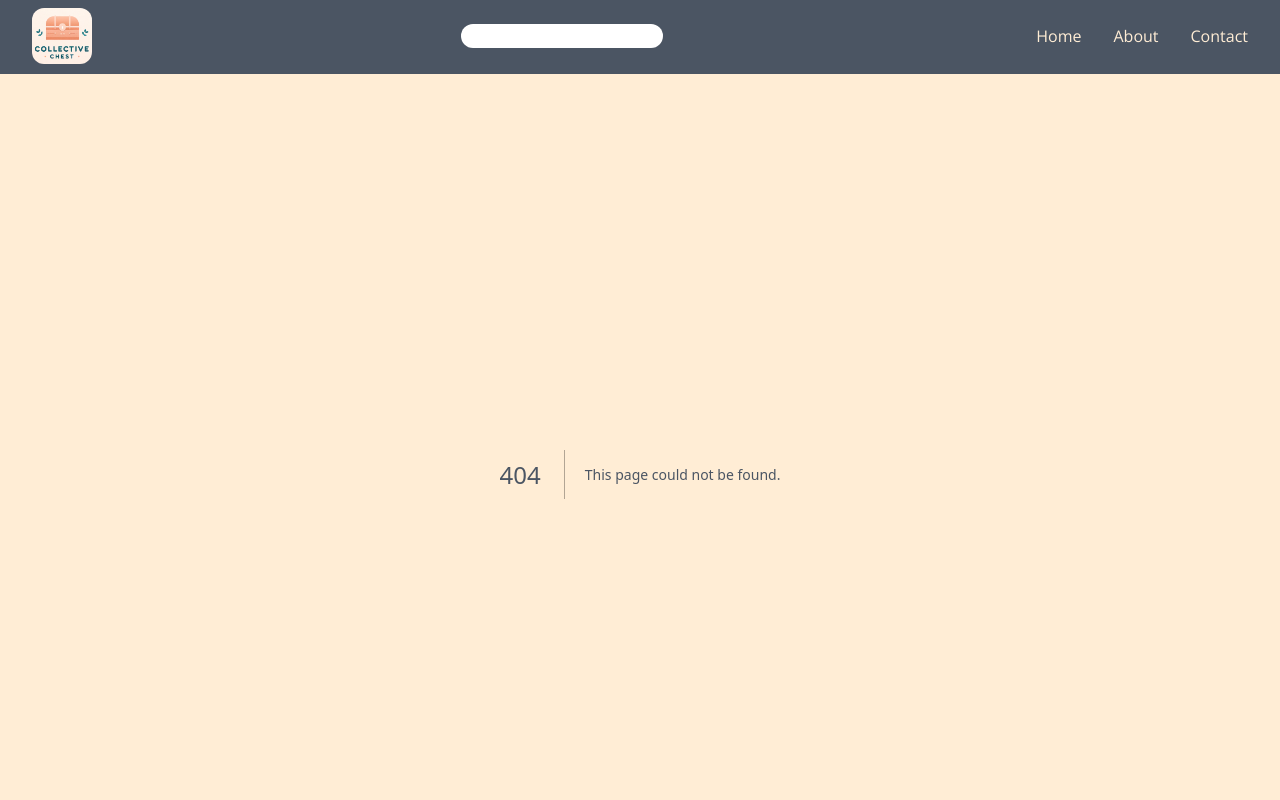
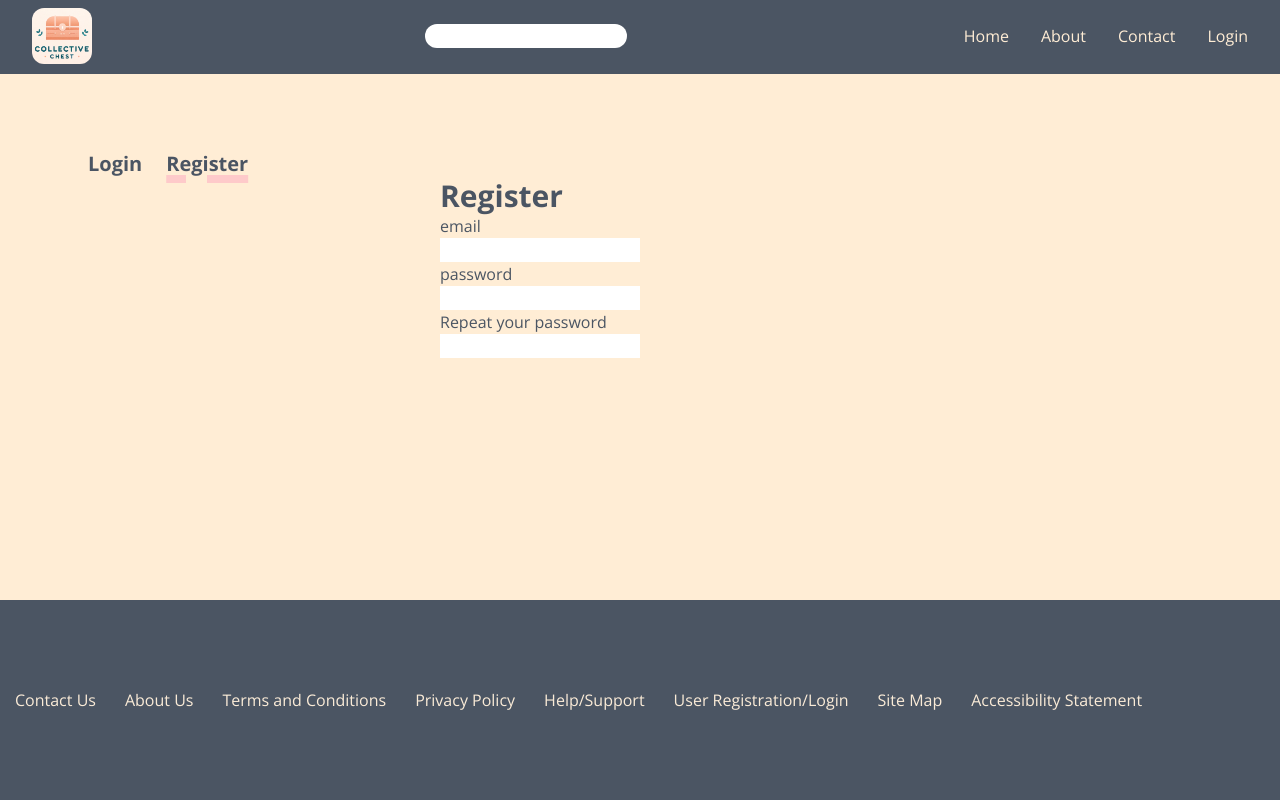
Before and after one commit to Jarle302/sp2Next, a Next.js app: page /profile/register in a window 1280 px wide. Before the commit this address had no page. Shown: the top 800 px of the page. Built offline with nearby package versions, Linux system fonts and the light colour scheme.

Commit message:
add login register pages

```diff
--- a/app/login/page.tsx
+++ /dev/null
@@ -1,8 +0,0 @@
-
-export default function login() {
-    return (
-        <main>
-            <h1>Login</h1>
-        </main>
-    )
-}
--- /dev/null
+++ b/app/profile/layout.tsx
@@ -0,0 +1,26 @@
+"use client"
+
+
+import Link from "next/link";
+import React from "react";
+import { usePathname } from 'next/navigation'
+import path from "path";
+
+
+const MemberLayout = ({ children }: { children: React.ReactNode }) => {
+    const pathName:string = usePathname()
+
+    const loginAktive:string = pathName === "/profile/login" ? "underline decoration-8 decoration-red-200	" : ""
+    const registerAktive:string =  pathName ===  "/profile/register" ? "underline decoration-8	decoration-red-200" : ""
+ return( <main className="bg max-w-[1300px] m-auto h-full p-[76px]">
+    <Link className={`${loginAktive} p-3 w-[200px]  font-bold text-xl`} rel="stylesheet" href="/profile/login">
+      Login
+    </Link>
+    <Link className={`${registerAktive} p-3 w-[200px]  font-bold text-xl`} rel="stylesheet" href="/profile/register">
+      Register
+    </Link>
+    {children}
+  </main>)
+};
+
+export default MemberLayout;
--- /dev/null
+++ b/app/profile/login/page.tsx
@@ -0,0 +1,14 @@
+const Login = () => {
+    return (
+        <div className="max-w-[400px] m-auto">
+        <h1 className="md:text-3xl text-2xl font-bold">Login</h1>
+        <form className="flex flex-col">
+        <label htmlFor="email--login">email</label>
+        <input type="email--login" name="email--login" id="email--login" />
+        <label htmlFor="password--login">password</label>
+        <input type="password--login" id="password" name="password--login" />
+        </form>
+      </div>
+    );
+  }
+  export default Login
--- /dev/null
+++ b/app/profile/page.tsx
@@ -0,0 +1,6 @@
+const Profile= ()=>{
+    return <div>Profile</div>
+}
+
+
+export default Profile
--- /dev/null
+++ b/app/profile/register/page.tsx
@@ -0,0 +1,17 @@
+const Register = () => {
+  return (
+    <div className="max-w-[400px] m-auto">
+    <h1 className="md:text-3xl text-2xl font-bold">Register</h1>
+      <form className="flex flex-col w-2/4">
+        <label htmlFor="email--register">email</label>
+        <input type="email--register" name="email--register" id="email--register" />
+        <label htmlFor="password--register">password</label>
+        <input type="password--register" id="passwor--registerd" name="password--register" />
+        <label htmlFor="repeat-password--register">Repeat your password</label>
+        <input type="repeat-password--register" id="repeat-password--register" name="repeat-password--register" />
+      </form>
+      </div>
+
+  );
+}
+export default Register
--- a/app/ui/components/Nav.tsx
+++ b/app/ui/components/Nav.tsx
@@ -20,6 +20,7 @@ const Nav = () => {
                     <li className={pathName === "/" ? "bg-red-200" : ""}> <Link href="/">Home</Link> </li>
                     <li className={pathName === "/about" ? "bg-red-200" : ""}><Link href="/about">About</Link></li>
                     <li className={pathName === "/contact" ? "bg-red-200" : ""}><Link href="/contact">Contact</Link></li>
+                    <li className={pathName === "/profile/login" ? "bg-red-200" : ""}><Link href="/profile/login">Login</Link></li>
                 </ul>
                 <button onClick={() => {
                     setHidden(prev => !prev)
```
Also changed, not shown: app/globals.css (+10 -10 lines).
